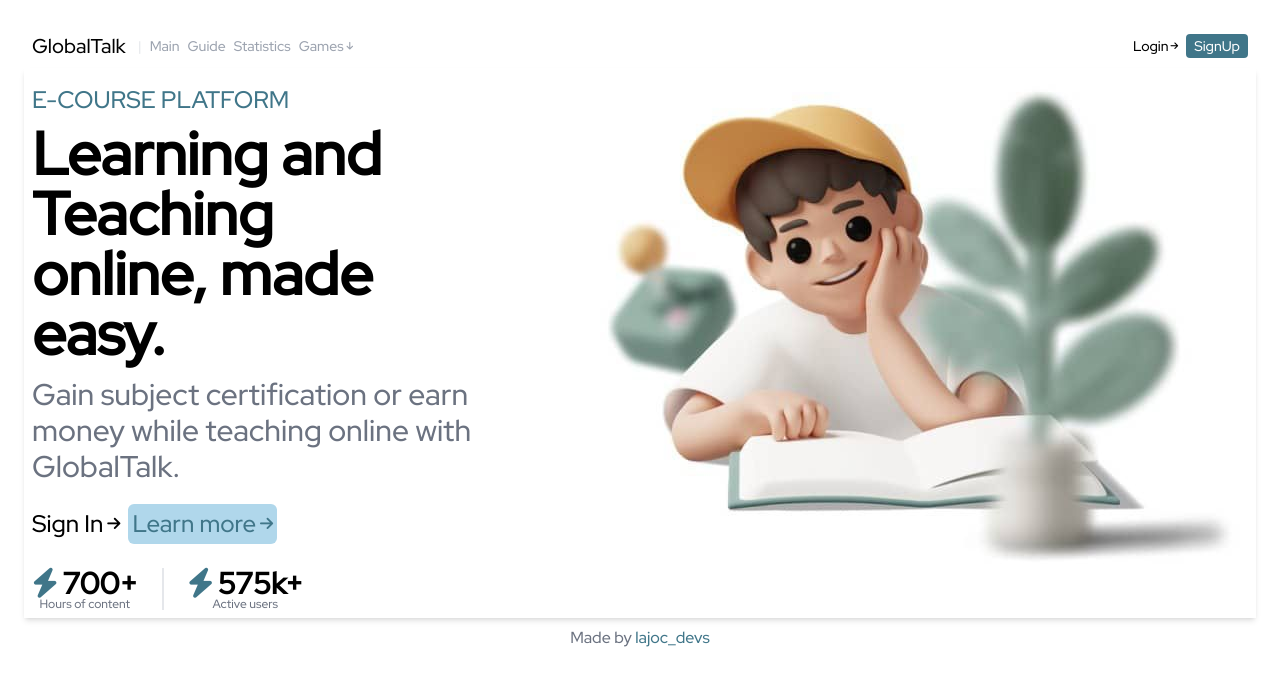
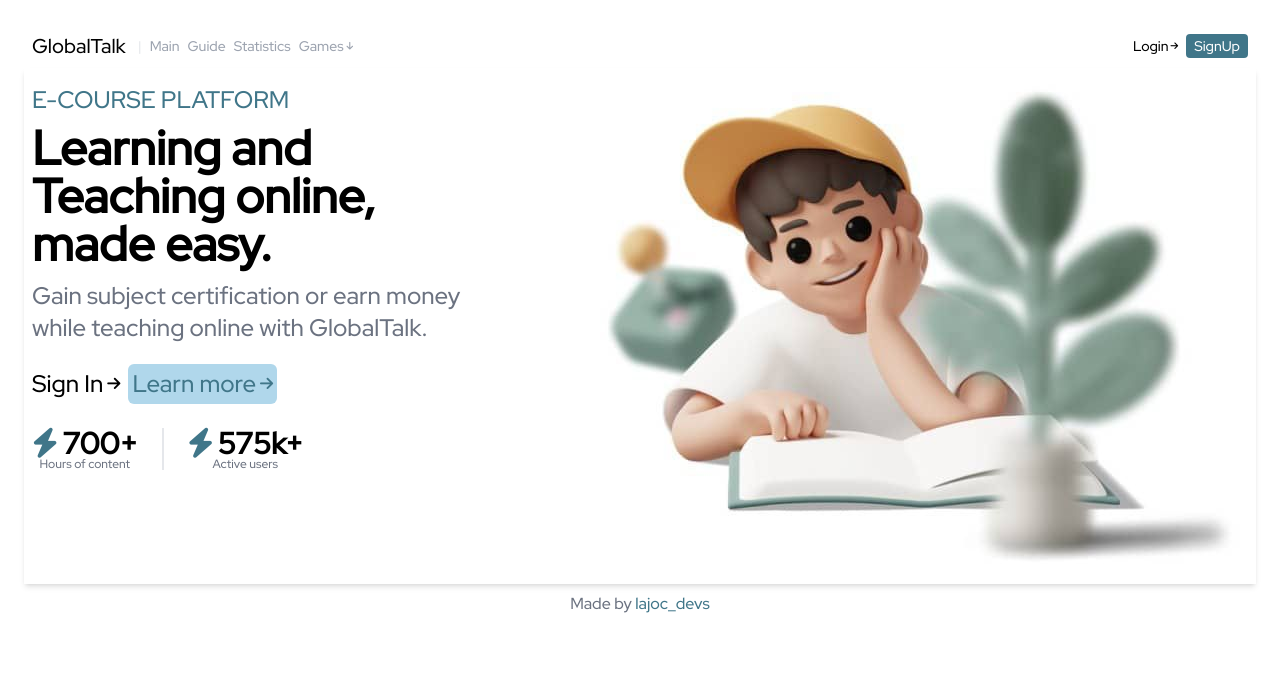
Before and after one commit to f-lajoc/GlobalTalk-Rebuild, a plain HTML site: page index.html in a window 1280 px wide. Drawn offline with nearby package versions, Linux system fonts and the light colour scheme.

Commit message:
Update index.html

```diff
--- a/index.html
+++ b/index.html
@@ -61,9 +61,9 @@
         <div>
              <h1 class="text-[#407689] uppercase my-2 lg:text-2xl">e-course platform</h1>
 
-        <h2 class="text-4xl sm:max-w-sm md:text-5xl lg:text-6xl font-semibold mb-3">Learning and Teaching online, made easy.</h2>
+        <h2 class="text-4xl sm:max-w-sm md:text-5xl lg:text-5xl font-semibold mb-3">Learning and Teaching online, made easy.</h2>
 
-        <p class="text-gray-500 mb-5 md:text-2xl lg:text-3xl">Gain subject certification or earn money while teaching online with GlobalTalk.</p>
+        <p class="text-gray-500 mb-5 md:text-2xl lg:text-2xl">Gain subject certification or earn money while teaching online with GlobalTalk.</p>
         </div>
 
        <!-- container div -->
```
